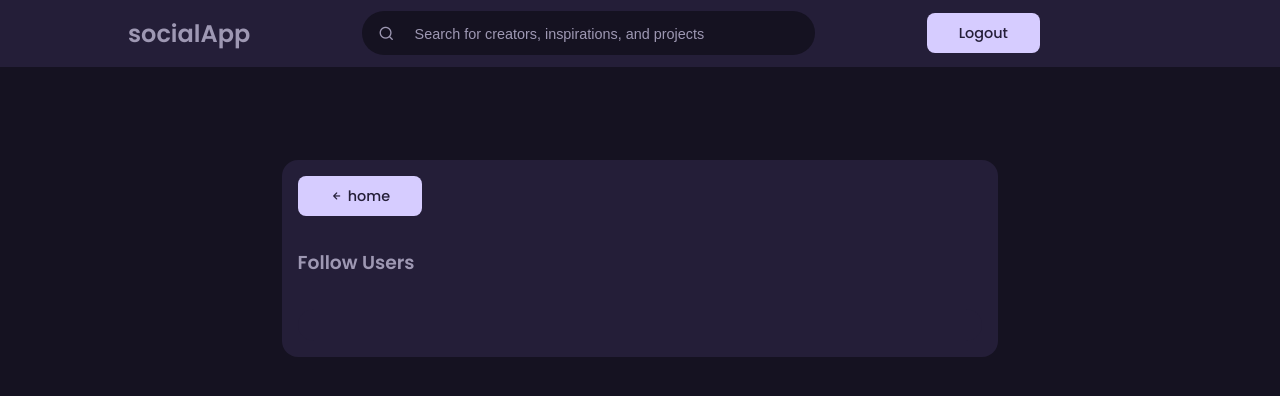
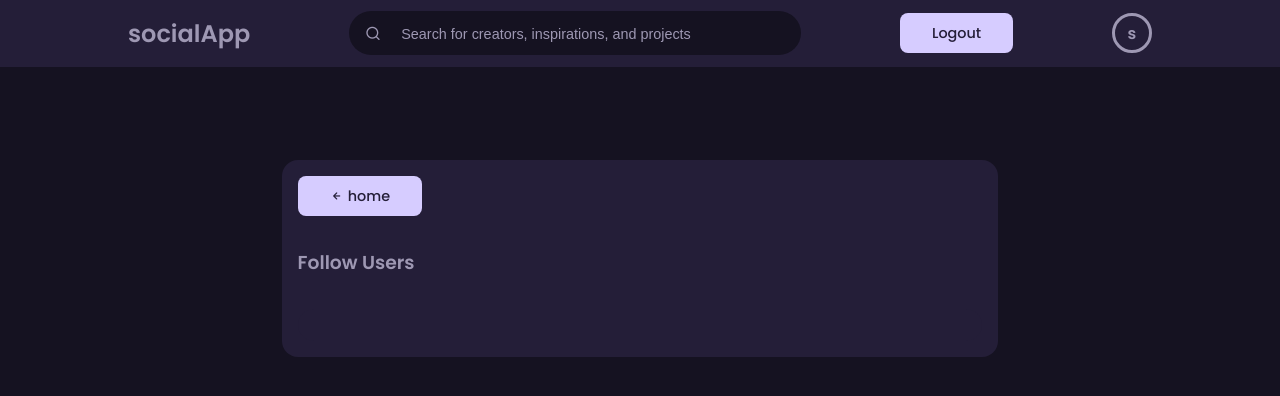
Before and after one commit to JamesOdera/socialmedia, a Django app: page /index/follow/ in a window 1280 px wide. Shown: the top 396 px of the page. Run offline with Django 4.2, Linux system fonts and the light colour scheme; the visitor is signed in with stand-in values (Sample User, id 1).

Commit message:
commit file

```diff
--- a/media/templates/navbar.html
+++ b/media/templates/navbar.html
@@ -15,10 +15,12 @@
             </div>
         </a>
         {% if request.user.is_authenticated %}
-        <a href="{% url 'profile' request.user.profile.id %}">
+        <a href="{% url 'profile' request.user.profile.id %}" class="user_p">
             <!-- <div class="profile-photo"> -->
                 {% if request.user.profile.photo %}
                 <img src="{{ request.user.profile.photo.url }}" alt="profile-picture">
+                {% else %}
+                <span>{{ request.user.username|slice:":1" }}</span>
                 {% endif %}
             <!-- </div> -->
         </a>
--- a/static/css/styles.css
+++ b/static/css/styles.css
@@ -159,6 +159,19 @@
     height: 40px;
 }
 
+nav .user_p {
+    border-radius: 50%;
+    border: 3px solid var(--color-gray);
+    color: inherit;
+    font-weight: bold;
+    width: 40px;
+    height: 40px;
+
+    display: flex;
+    align-items: center;
+    justify-content: center;
+}
+
 /* ===================== MAIN =================== */
 main {
     position: relative;
@@ -194,6 +207,10 @@
 
 main .container .left .profile .profile-photo {
     border: 3px solid var(--color-gray);
+
+    display: flex;
+    align-items: center;
+    justify-content: center;
 }
 
 main .container .left .profile:hover {
@@ -439,6 +456,14 @@
 
 .middle .create-post input {
     border-radius: var(--border-radius);
+}
+
+.middle .create-post .profile-photo {
+    border: 3px solid var(--color-gray);
+
+    display: flex;
+    align-items: center;
+    justify-content: center;
 }
 
 /* ===================== FEEDS =================== */
```
Also changed, not shown: media/templates/index.html (+9 -1 lines), social/settings.py (+14 -32 lines), media/migrations/0022_alter_profile_photo.py (added), media/migrations/0023_alter_profile_photo.py (added), media/migrations/0024_alter_profile_photo.py (added), 2 other files.
